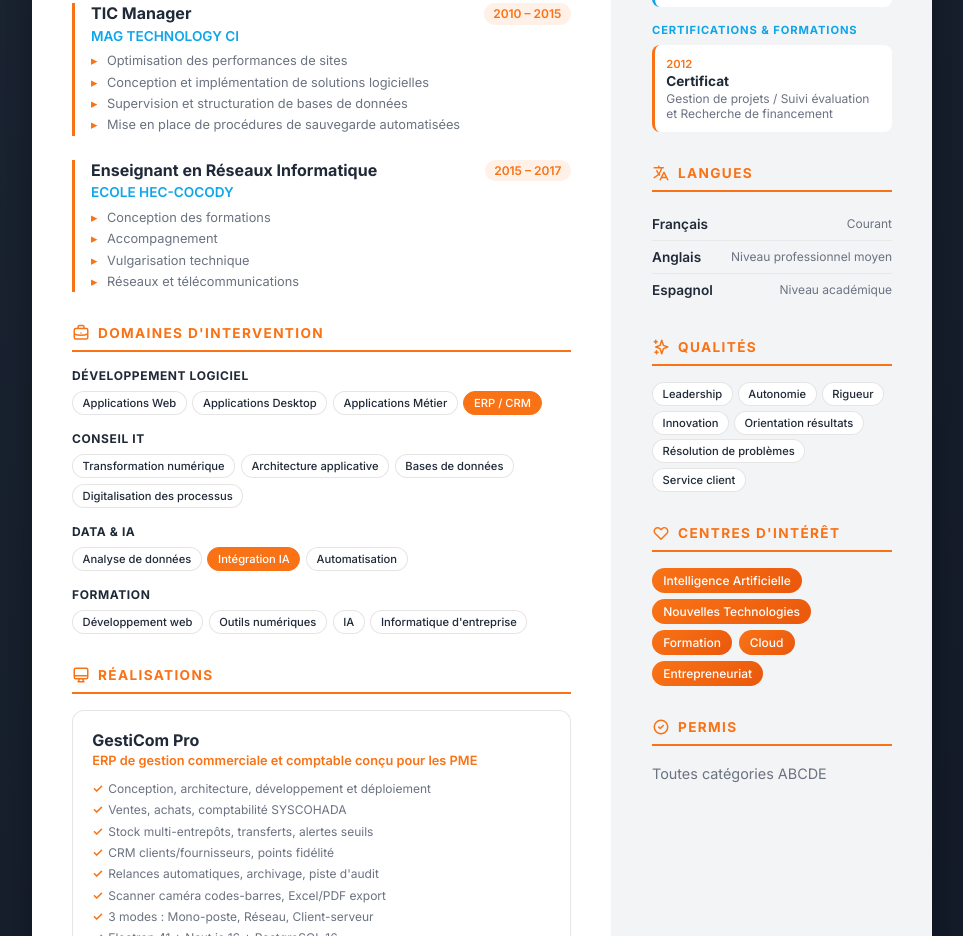
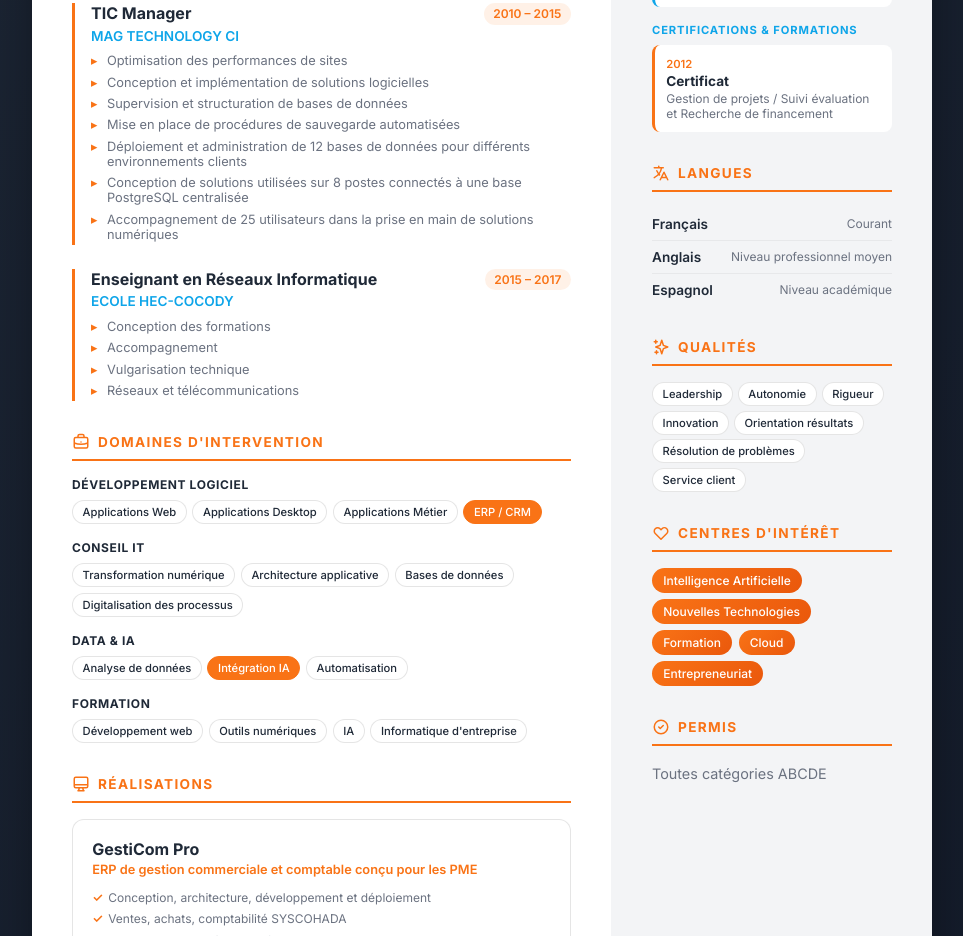
Before and after one commit to Pacousstar/CV-DIHI, a plain HTML site: page index.html in a window 1280 px wide. Shown: the part 1234-2170 px from the top of the page, without its empty margins (158-1121 px from the left). Drawn offline with Linux system fonts and the light colour scheme.

Commit message:
Ajout réalisations MAG TECHNOLOGY (BDD, PostgreSQL, accompagnement)

```diff
--- a/index.html
+++ b/index.html
@@ -509,6 +509,9 @@
                             <li>Conception et implémentation de solutions logicielles</li>
                             <li>Supervision et structuration de bases de données</li>
                             <li>Mise en place de procédures de sauvegarde automatisées</li>
+                            <li>Déploiement et administration de 12 bases de données pour différents environnements clients</li>
+                            <li>Conception de solutions utilisées sur 8 postes connectés à une base PostgreSQL centralisée</li>
+                            <li>Accompagnement de 25 utilisateurs dans la prise en main de solutions numériques</li>
                         </ul>
                     </div>
 
```
Also changed, not shown: 1 other file.
